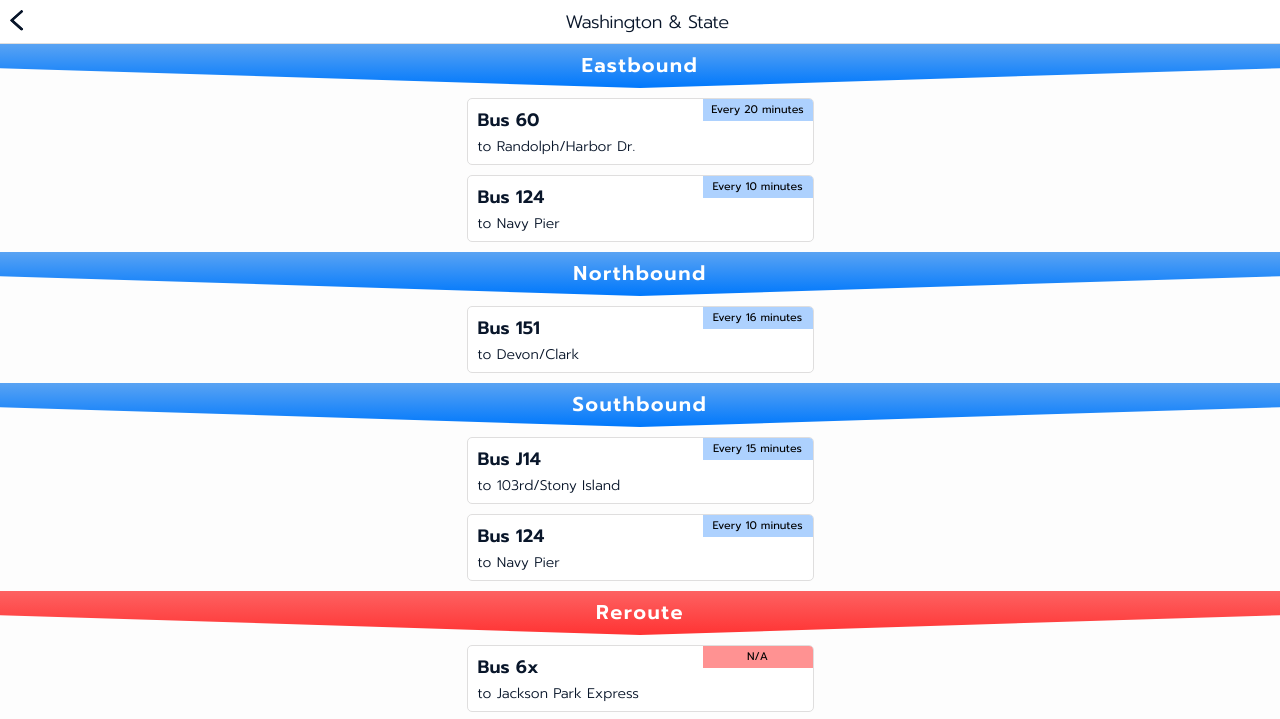
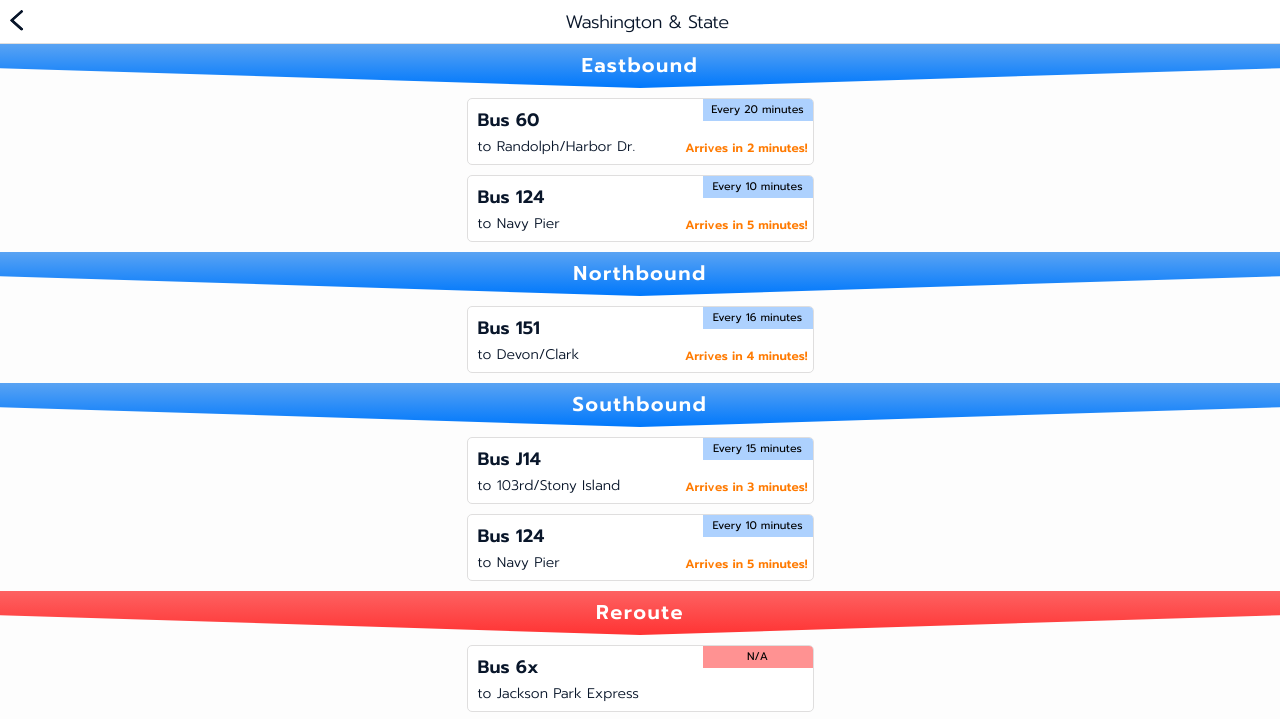
Before and after one commit to valentinavega/BusyBus, a plain HTML site: page index.html in a window 1280 px wide. Shown: the part 23-742 px from the top of the page. Drawn offline with Linux system fonts and the light colour scheme.

Commit message:
add alert text

```diff
--- a/index.html
+++ b/index.html
@@ -26,11 +26,13 @@
         <h2>Bus 60</h2>
         <span class="frequency frequency-blue">Every 20 minutes</span>
         <div class="destination">to Randolph/Harbor Dr.</div>
+        <span class="arrival-alert">Arrives in 2 minutes!</span>
       </li>
       <li class="bus-container">
         <h2>Bus 124</h2>
         <span class="frequency frequency-blue">Every 10 minutes</span>
         <div class="destination">to Navy Pier</div>
+        <span class="arrival-alert">Arrives in 5 minutes!</span>
       </li>
     </ul>
   </section>
@@ -41,6 +43,7 @@
     <h2>Bus 151</h2>
     <span class="frequency frequency-blue">Every 16 minutes</span>
     <div class="destination">to Devon/Clark</div>
+    <span class="arrival-alert">Arrives in 4 minutes!</span>
   </li>
 </ul>
 </section>
@@ -51,11 +54,13 @@
     <h2>Bus J14</h2>
     <span class="frequency frequency-blue">Every 15 minutes</span>
     <div class="destination">to 103rd/Stony Island</div>
+    <span class="arrival-alert">Arrives in 3 minutes!</span>
   </li>
   <li class="bus-container">
     <h2>Bus 124</h2>
     <span class="frequency frequency-blue">Every 10 minutes</span>
     <div class="destination">to Navy Pier</div>
+    <span class="arrival-alert">Arrives in 5 minutes!</span>
   </li>
 </ul>
 </section>
```
